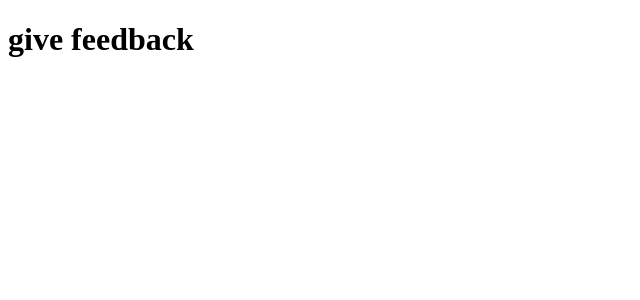
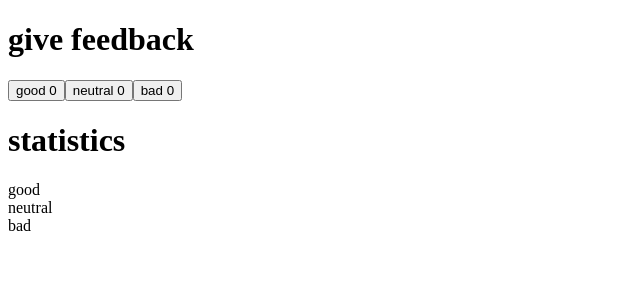
Before and after one commit to aukfil/fullstack-course, a React (Vite) app in the folder part1/unicafe/: page / in a window 1280 px wide. Shown: the top 300 px of the page, without its empty margins (0-640 px from the left). Built offline with nearby package versions, Linux system fonts and the light colour scheme.

Commit message:
Add solution to exercise 1.6

```diff
--- a/part1/unicafe/src/App.jsx
+++ b/part1/unicafe/src/App.jsx
@@ -16,9 +16,22 @@ const App = () => {
 
   const header = 'give feedback'
 
+  const handleClick = () => {
+    console.log('clicked')
+  }
+
   return (
     <div>
       <Header header = {header} />
+      <div>
+        <button> good {good}</button>
+        <button> neutral {neutral}</button>
+        <button> bad {bad}</button>
+      </div>
+      <h1>statistics</h1>
+      <div>good</div>
+      <div>neutral</div>
+      <div>bad</div>
     </div>
   )
 }
```
